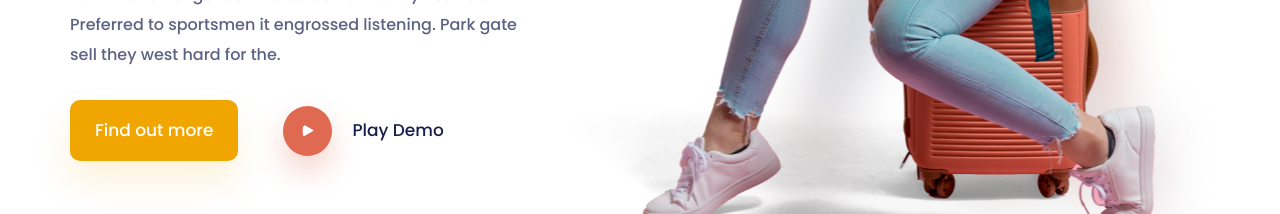
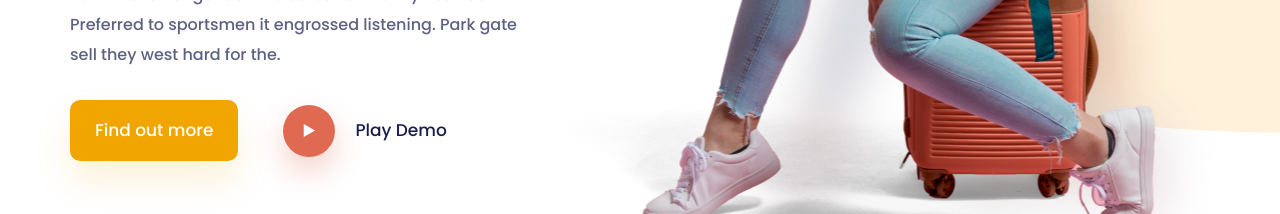
Before and after one commit to ostandrey/capslock-test-task, a website built with Vite: page index.html in a window 1280 px wide. Shown: the part 586-800 px from the top of the page. Built offline with nearby package versions, Linux system fonts and the light colour scheme; a web font is replaced by a local one.

Commit message:
create decorations, fix play-button styles

```diff
--- /dev/null
+++ b/css/sections/decore.css
@@ -0,0 +1,10 @@
+.decore {
+  position: absolute;
+  z-index: 1;
+  top: 0;
+
+  display: flex;
+  justify-content: space-between;
+
+  width: 100%;
+}
--- a/css/sections/hero.css
+++ b/css/sections/hero.css
@@ -119,14 +119,17 @@
   font-family: var(--poppins);
 }
 
-.hero-content__play-button img {
-  box-shadow: 0px 15px 30px 0px rgba(223, 105, 81, 0.3);
-}
+.play-button__container {
+  height: 52px;
+  width: 52px;
 
-.hero-content__play-button img {
-  padding: 18.5px;
+  display: flex;
+  justify-content: center;
+  align-items: center;
+
   border-radius: 50%;
   background: var(--color-orange);
+  box-shadow: 0px 15px 30px 0px rgba(223, 105, 81, 0.3);
 }
 
 .hero__image {
--- a/css/sections/subscription.css
+++ b/css/sections/subscription.css
@@ -1,3 +1,7 @@
+.subscription {
+  padding-top: 40px;
+}
+
 .subscription__container {
   position: relative;
 }
--- a/css/style.css
+++ b/css/style.css
@@ -4,6 +4,7 @@
 @import url('sections/header.css');
 @import url('sections/hero.css');
 @import url('sections/subscription.css');
+@import url('sections/decore.css');
 
 :root {
   --poppins: 'Poppins', serif;
@@ -40,18 +41,17 @@ a {
   color: inherit;
 }
 
-.flex-center {
-  display: flex;
-  justify-content: center;
-  align-items: center;
-}
-
 .flex-between {
   display: flex;
   justify-content: space-between;
   align-items: center;
 }
 
+.container {
+  position: relative;
+  z-index: 2;
+}
+
 .wrapper {
   max-width: 1140px;
   margin: 0 auto;
--- a/index.html
+++ b/index.html
@@ -8,6 +8,7 @@
     <title>Jadoo</title>
   </head>
   <body>
+    <div class="container">
       <header>
         <div class="wrapper">
           <nav class="header__nav">
@@ -49,7 +50,9 @@
             <div class="hero-content__buttons">
               <button class="hero-content__find-button">Find out more</button>
               <button class="hero-content__play-button">
+                <div class="play-button__container">
                   <img src="assets/icon-play.svg" alt="play" />
+                </div>
                 Play Demo
               </button>
             </div>
@@ -68,7 +71,8 @@
             <div class="subscription__container-form">
               <div class="subscription__content">
                 <h2>
-                Subscribe to get information, latest news and other interesting offers about Cobham
+                  Subscribe to get information, latest news and other interesting offers about
+                  Cobham
                 </h2>
                 <div class="subscription__form">
                   <input type="email" placeholder="Your email" />
@@ -89,5 +93,15 @@
           </div>
         </div>
       </section>
+    </div>
+
+    <section class="decore">
+      <div class="ellipse">
+        <img src="assets/ellipse.png" alt="ellipse" />
+      </div>
+      <div>
+        <img src="assets/image-decore.png" alt="decore" />
+      </div>
+    </section>
   </body>
 </html>
```
Also changed, not shown: assets/ellipse.png (added). Lines whose indentation alone changed are shown as unchanged.
